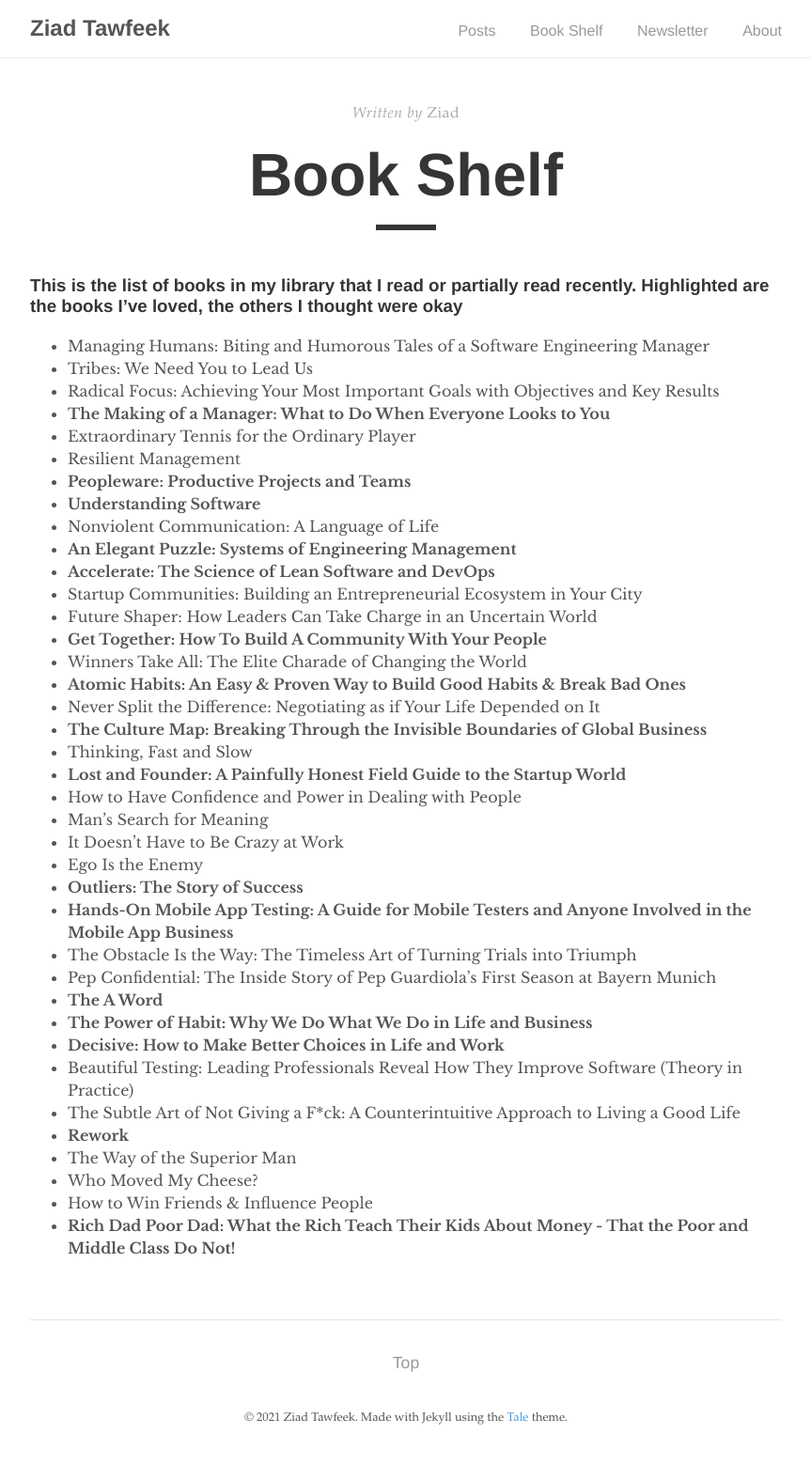
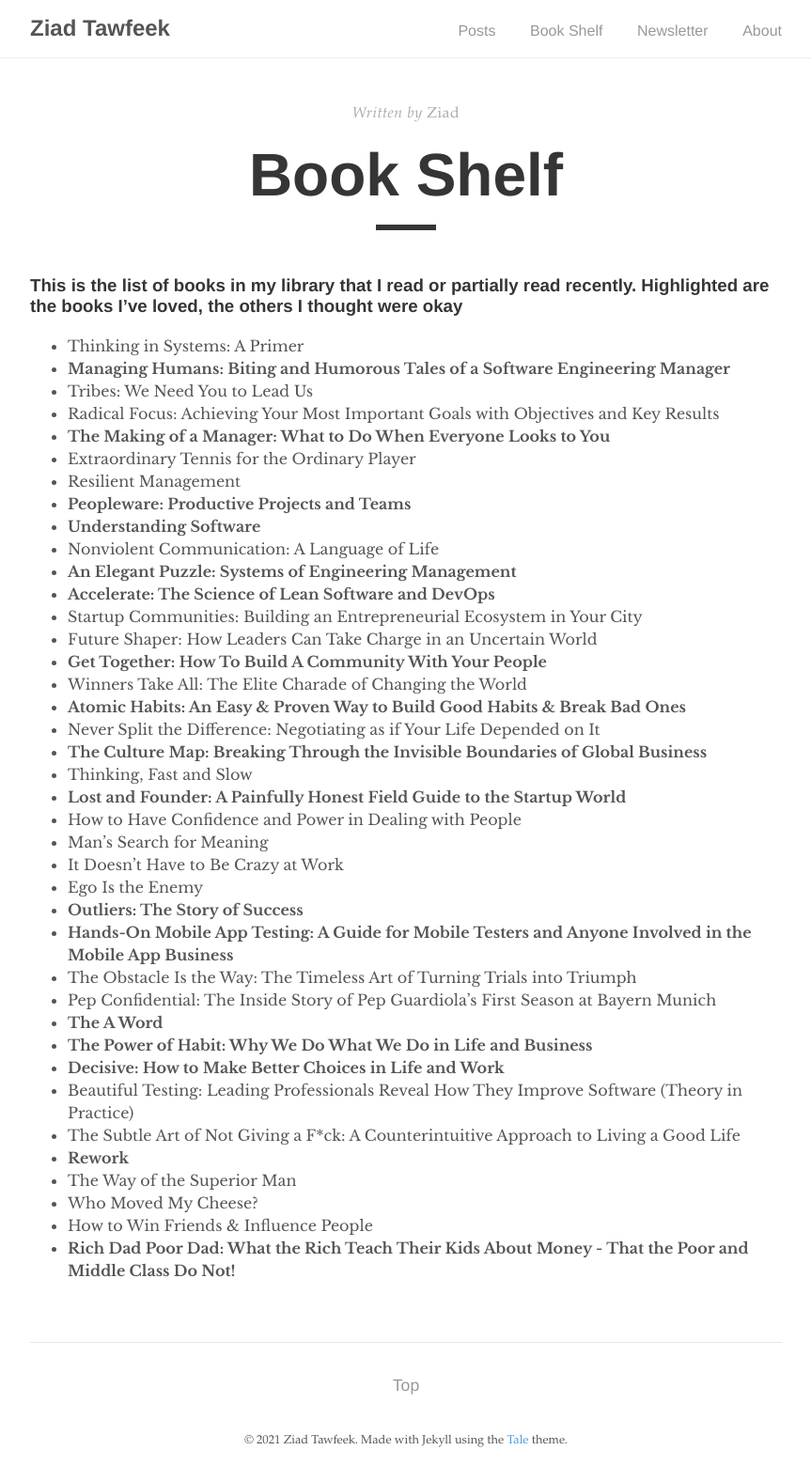
Before and after one commit to ziadtawfeek/web, a Jekyll site: the page built from _pages/book-shelf.md, in a window 1280 px wide. Shown: the whole page at 94% size, without its empty margins (208-1071 px from the left). Built offline with Jekyll 4.4.1, drawn with Linux system fonts in a browser that asks for light colours; before the commit the page ends 1552 px from its top, so only the background shows below that.

Commit message:
Update book-shelf.md

```diff
--- a/_pages/book-shelf.md
+++ b/_pages/book-shelf.md
@@ -7,7 +7,8 @@ permalink: /book-shelf/
 
 ### This is the list of books in my library that I read or partially read recently. Highlighted are the books I’ve loved, the others I thought were okay
 
-- Managing Humans: Biting and Humorous Tales of a Software Engineering Manager
+- Thinking in Systems: A Primer
+- **Managing Humans: Biting and Humorous Tales of a Software Engineering Manager**
 - Tribes: We Need You to Lead Us
 - Radical Focus: Achieving Your Most Important Goals with Objectives and Key Results
 - **The Making of a Manager: What to Do When Everyone Looks to You**
```
